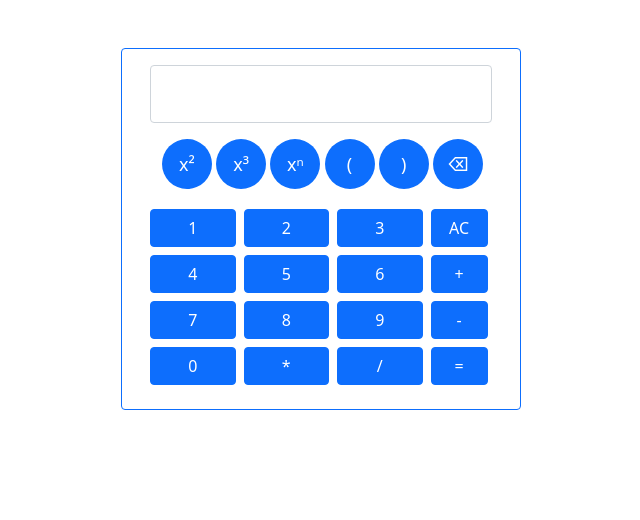
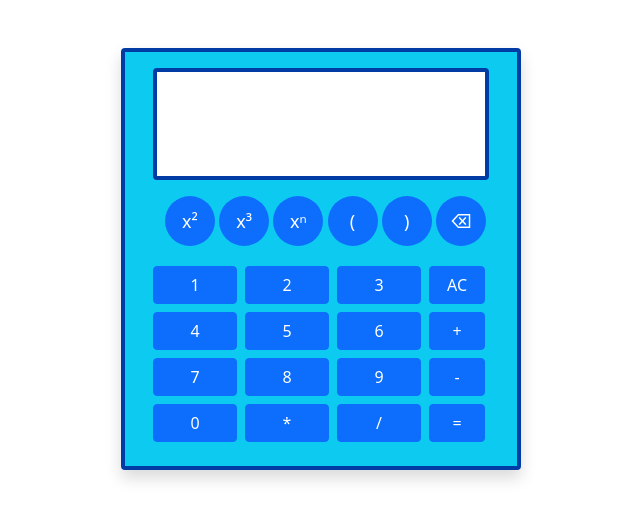
Before and after one commit to savioshaju/calculator, a plain HTML site: page index.html in a window 1280 px wide. Shown: the whole page, without its empty margins (319-959 px from the left). Drawn offline with nearby package versions, Linux system fonts and the light colour scheme.

Commit message:
project page

```diff
--- a/index.html
+++ b/index.html
@@ -12,14 +12,14 @@
 
 <body>
     <div class="container d-flex flex-column justify-content-center align-items-center mt-5">
-        <div class="row d-flex border border-primary rounded p-3 flex-column justify-content-center align-items-center "
-            style="width: 400px;">
+        <div class="row d-flex  rounded p-3 flex-column justify-content-center align-items-center bg-info shadow"
+            style="width: 400px; border: 4px solid #013ca5;" >
             <div class="col-12  px-3 ">
 
             </div>
             <div class="form-floating mb-3">
                 <input type="text" class="form-control text-end " id="screen" placeholder="name@example.com"
-                    style="overflow-x: auto; white-space: nowrap;">
+                    style="overflow-x: auto; white-space: nowrap; border: 4px solid #013ca5; height : 7rem">
                 <label for="screen" class="container-fluid text-end" id="screentop"
                     style="overflow-x: auto; white-space: nowrap;"></label>
             </div>
```
